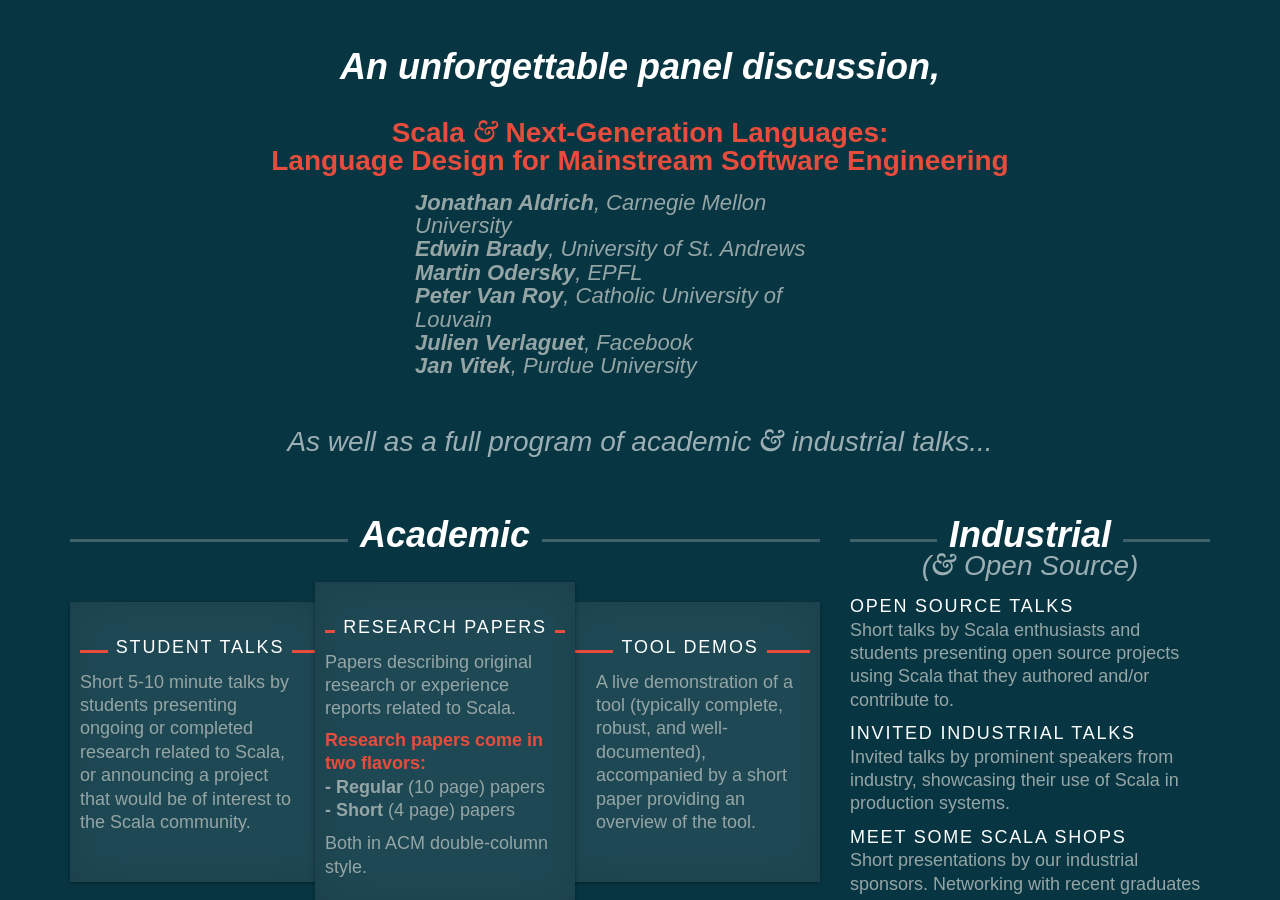
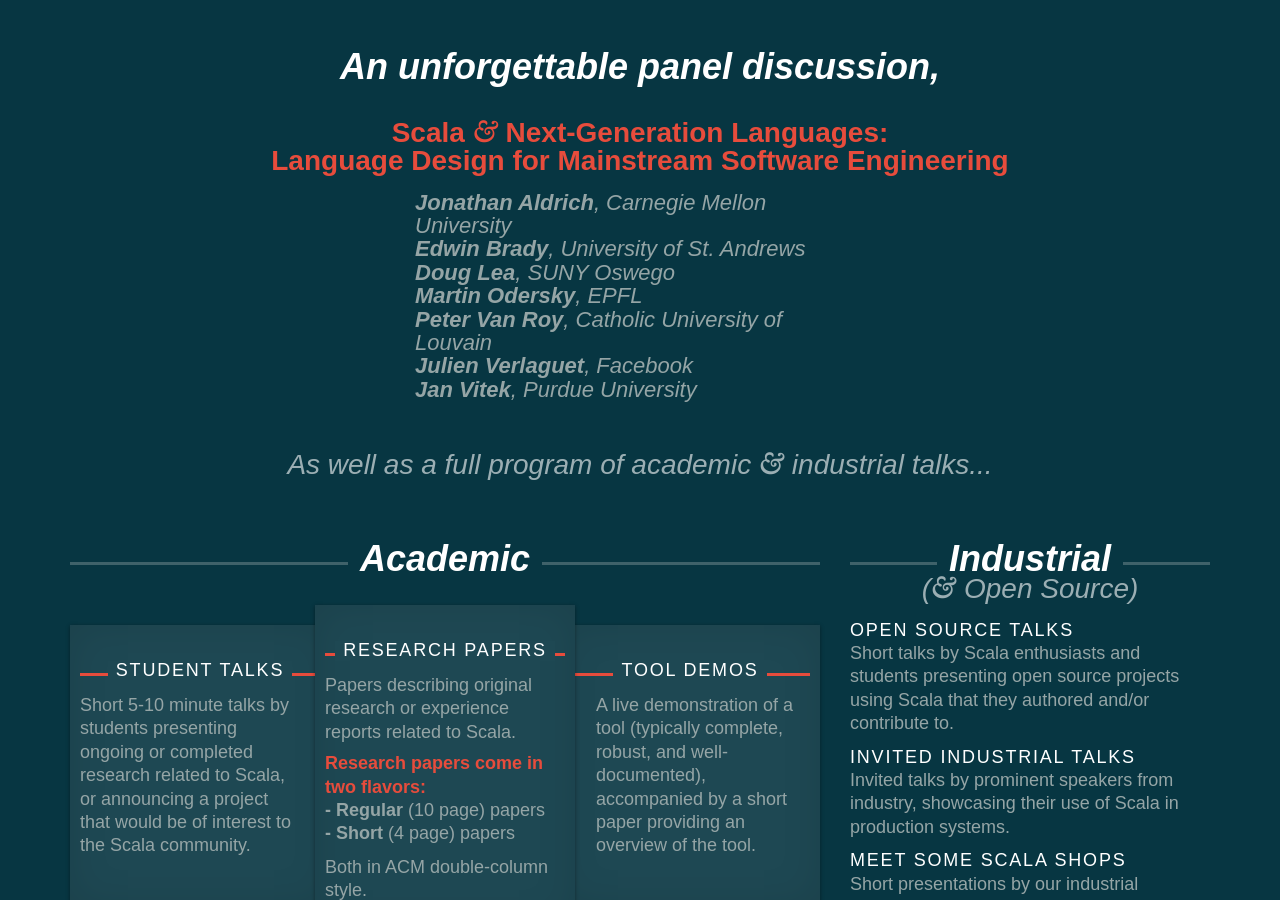
Before and after one commit to heathermiller/wwwscala14, a Jekyll site: the page built from index.md, in a window 1280 px wide and 900 px high, scrolled down 1601 px. Built offline with Jekyll 4.4.1, drawn with Linux system fonts in a browser that asks for light colours; some of the changed text lies outside the part shown.

Commit message:
Add Doug Lea to panel

```diff
--- a/_layouts/frontpage.html
+++ b/_layouts/frontpage.html
@@ -64,6 +64,7 @@ layout: frontpage
       <div class="panelists">
         <div class="panelist"><b>Jonathan Aldrich</b>, Carnegie Mellon University</div>
         <div class="panelist"><b>Edwin Brady</b>, University of St. Andrews</div>
+        <div class="panelist"><b>Doug Lea</b>, SUNY Oswego</div>
         <!-- <div class="panelist to-confirm"><b>Gilad Bracha</b>, Google (if at ECOOP)</div> -->
         <!-- <div class="panelist"><b>Shriram Krishnamurthi</b>, Brown University</div> -->
         <!-- <div class="panelist"><b>Erik Meijer</b>, Applied Duality/TU Delft</div> -->
@@ -392,6 +393,7 @@ layout: frontpage
         <div class="panelists">
           <div class="panelist dark"><b>Jonathan Aldrich</b>, Carnegie Mellon University</div>
           <div class="panelist dark"><b>Edwin Brady</b>, University of St. Andrews</div>
+          <div class="panelist dark"><b>Doug Lea</b>, SUNY Oswego</div>
           <div class="panelist dark"><b>Martin Odersky</b>, EPFL</div>
           <div class="panelist dark"><b>Peter Van Roy</b>, Catholic University of Louvain</div>
           <div class="panelist dark"><b>Julien Verlaguet</b>, Facebook</div>
```
